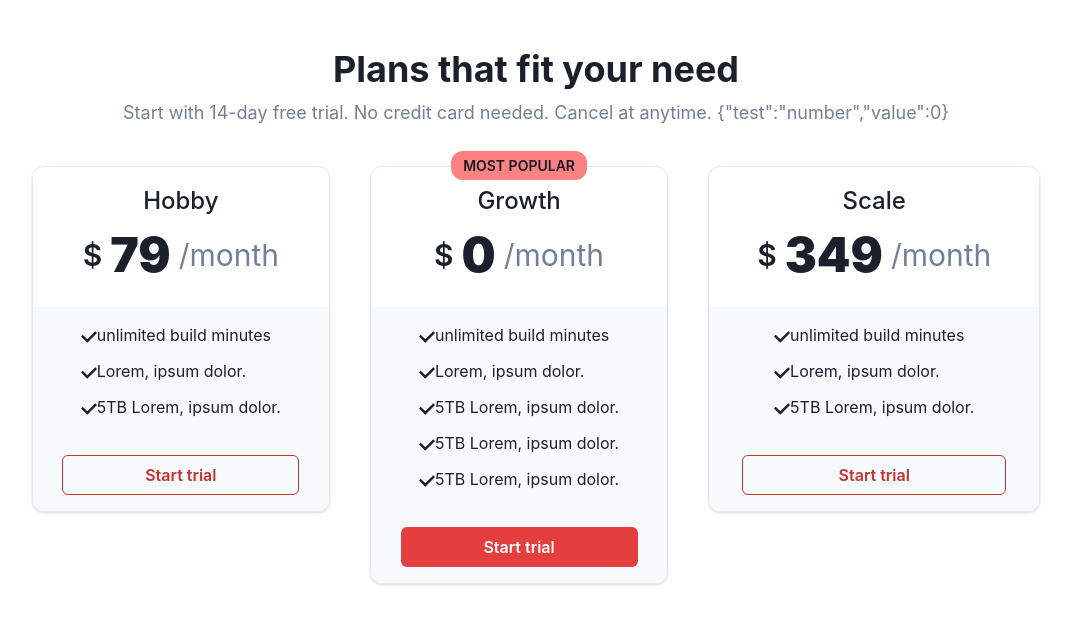
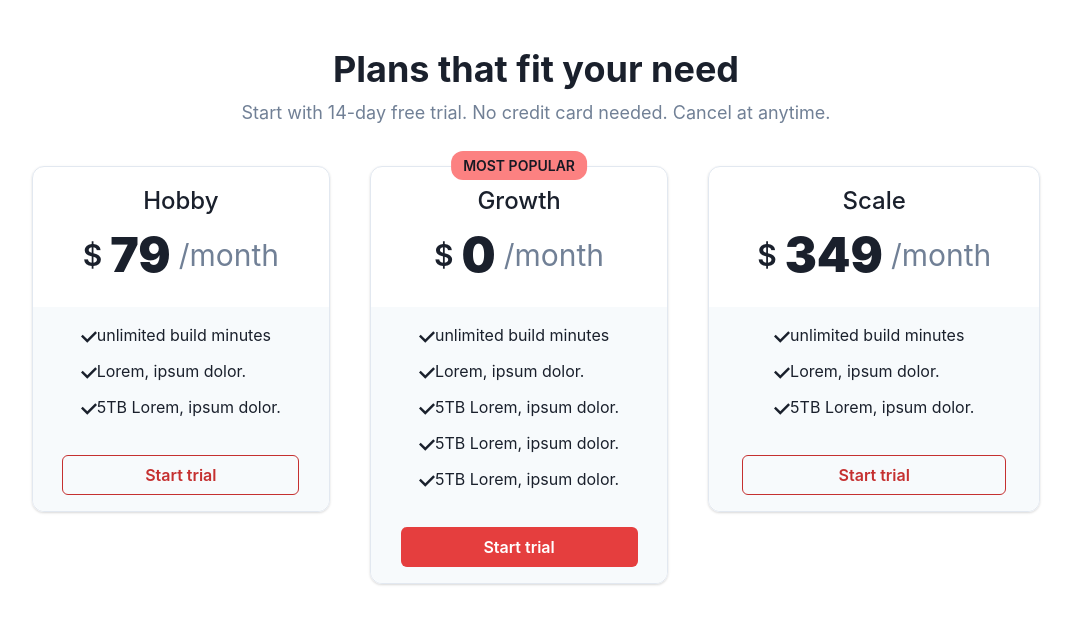
Before and after one commit to alibek-gao/mf-next-chakra-poc_pricing, a Next.js app: page / in a window 1280 px wide. Shown: the top 624 px of the page, without its empty margins (104-1175 px from the left). Built offline with nearby package versions, Linux system fonts and the light colour scheme.

Commit message:
feat: change place of test values in markup 2

```diff
--- a/components/pricing.js
+++ b/components/pricing.js
@@ -34,7 +34,7 @@ export default function ThreeTierPricing({ test }) {
         </Heading>
         <Text fontSize="lg" color={'gray.500'}>
           Start with 14-day free trial. No credit card needed. Cancel at
-          anytime. {JSON.stringify({ test: typeof test, value: test })}
+          anytime.
         </Text>
       </VStack>
       <Stack
--- a/pages/index.js
+++ b/pages/index.js
@@ -18,7 +18,7 @@ export function Pricing({ test }) {
 }
 
 export async function getServerSideProps({ query }) {
-  const test = Date.now() % 1000
+  const test = Date.now() % 500
   return {
     props: {
       test,
```
